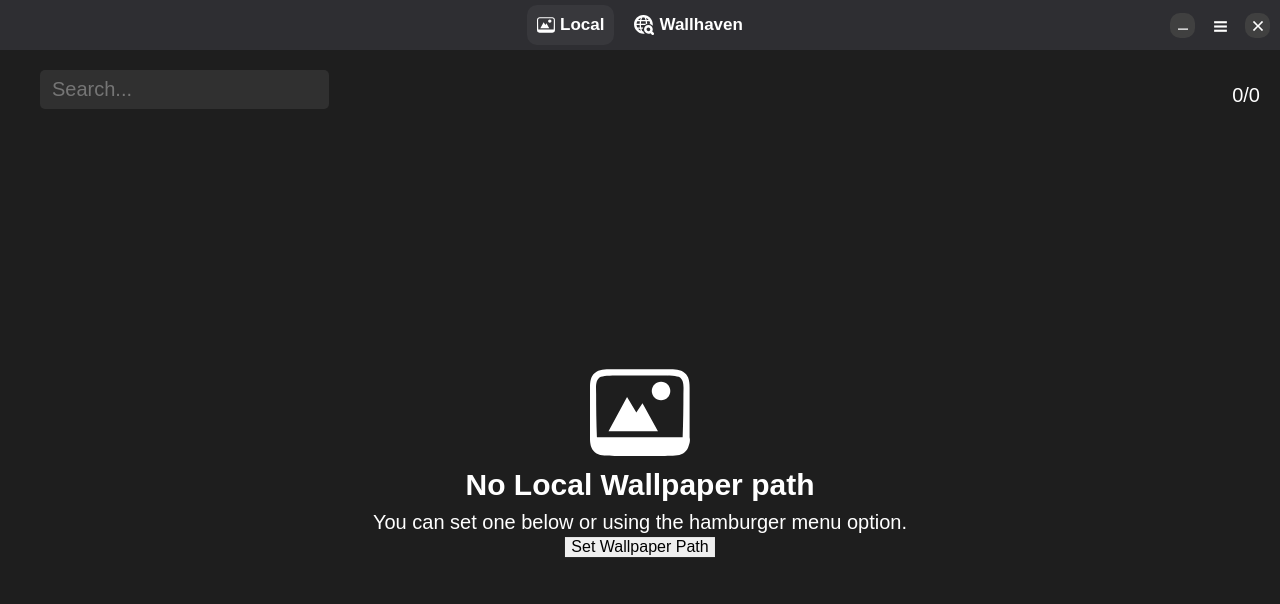
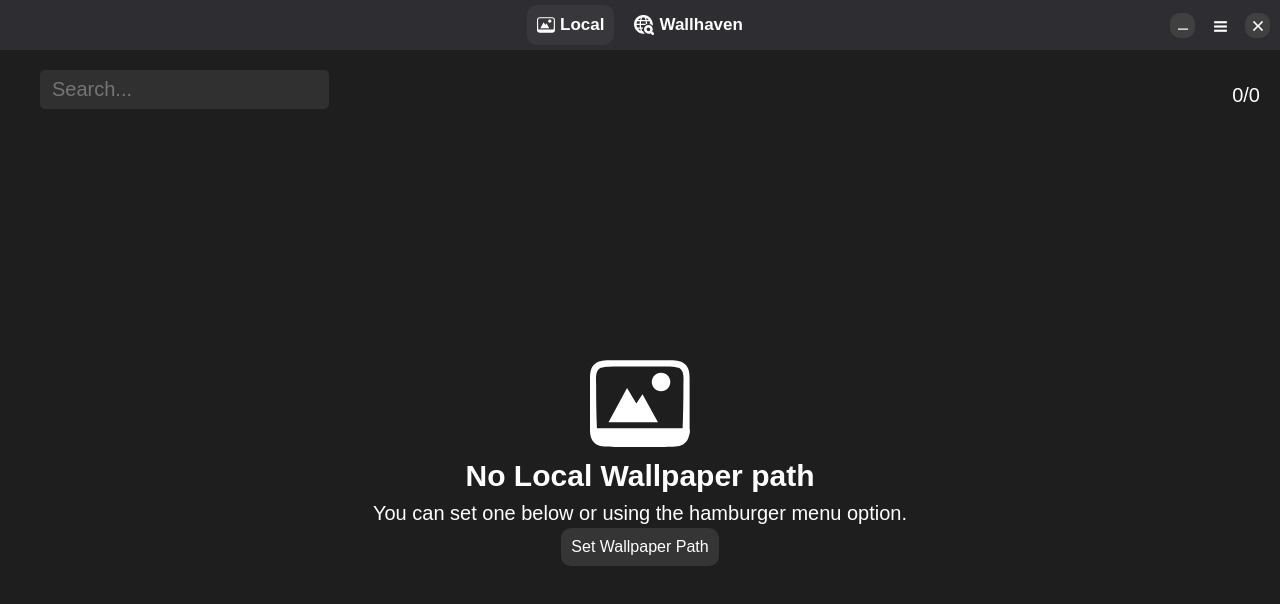
Before and after one commit to Moritz344/wallview, an Angular app: page / in a window 1280 px wide. Shown: the top 604 px of the page. Built offline with nearby package versions, Linux system fonts and the light colour scheme.

Commit message:
style: add default button styles,hover and disabled

```diff
--- a/src/styles.css
+++ b/src/styles.css
@@ -54,6 +54,23 @@
     opacity: 1;
     transform: translateY(0);
   }
+}
+
+button {
+  background-color: var(--ghost);
+  color: white;
+  border-radius: 10px;
+  padding: 10px;
+}
+
+button:hover {
+  background-color: var(--ghost-hover);
+}
+
+button:disabled {
+  pointer-events: none;
+  opacity: 0.6;
+  cursor: not-allowed;
 }
 
 
```
